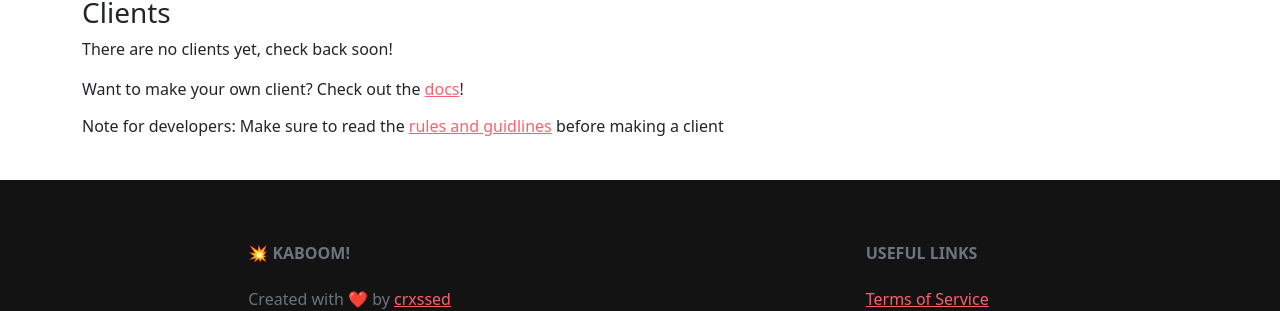
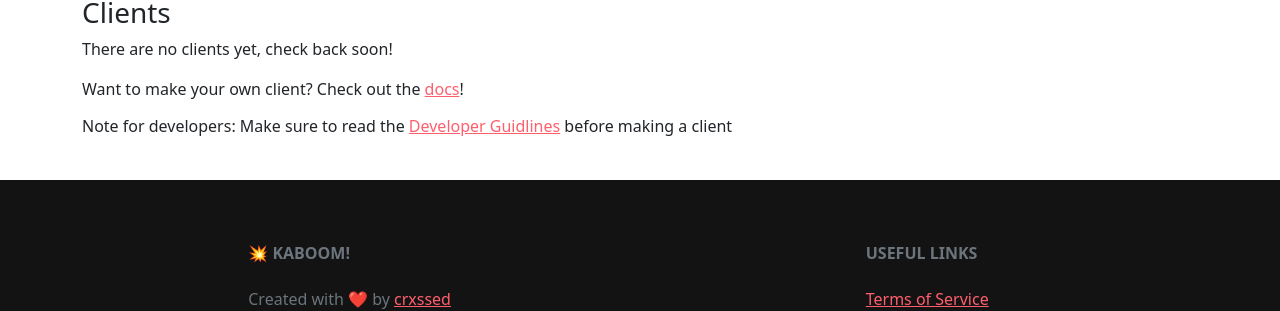
Before and after one commit to kaboom-db/kaboom-legacy, a Django app: page / in a window 1280 px wide. Shown: the part 1460-1771 px from the top of the page. Run offline with Django 3.2, Linux system fonts and the light colour scheme; data that the repository does not hold is empty.

Commit message:
rewording

```diff
--- a/src/website/templates/website/index.html
+++ b/src/website/templates/website/index.html
@@ -139,7 +139,7 @@
         <h3 id="clients-list">Clients</h3>
         <p>There are no clients yet, check back soon!</p>
         <p>Want to make your own client? Check out the <a href="/docs">docs</a>!</p>
-        <h6>Note for developers: Make sure to read the <a href="#">rules and guidlines</a> before making a client</h6>
+        <h6>Note for developers: Make sure to read the <a href="#">Developer Guidlines</a> before making a client</h6>
     </div>
     <!-- Footer -->
     <footer class="text-center text-lg-start footer text-muted">
```
